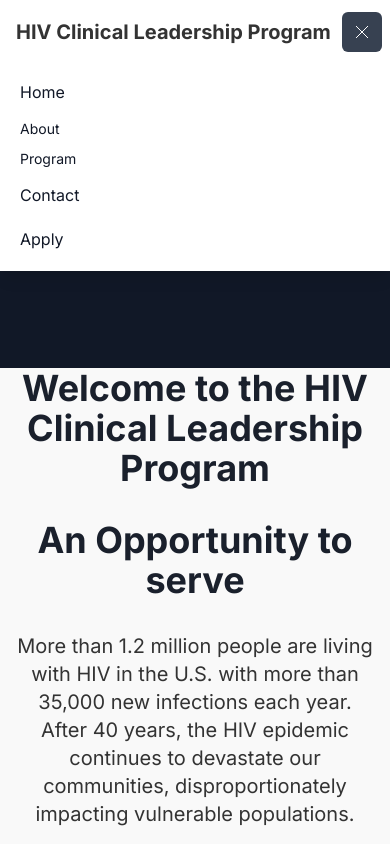
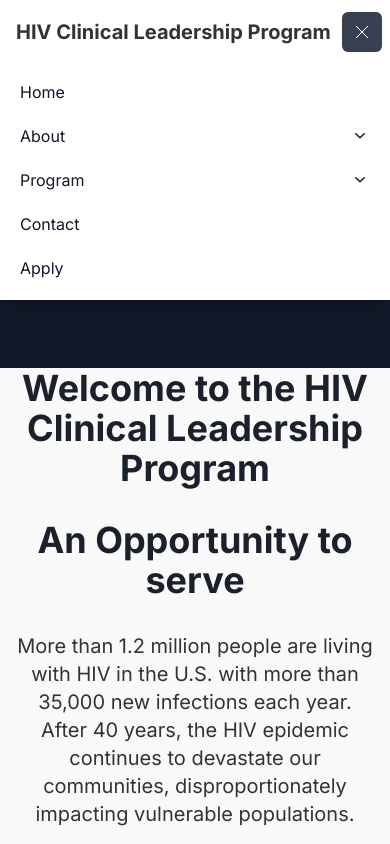
Before and after one commit to jusbuckingham/hiv-fellowship, a Next.js app: page / in a window 390 px wide. Both pictures are taken after a click on the button 362 px from the left and 32 px from the top of the page. Shown: the top 844 px of the page. Built offline with nearby package versions, Linux system fonts and the light colour scheme.

Commit message:
fixing the navbar when min

```diff
--- a/src/components/Navbar.tsx
+++ b/src/components/Navbar.tsx
@@ -3,9 +3,19 @@ import Link from 'next/link';
 
 const Navbar: React.FC = () => {
   const [isOpen, setIsOpen] = useState(false);
+  const [openDropdown, setOpenDropdown] = useState<string | null>(null);
 
   const toggleMenu = () => {
     setIsOpen(!isOpen);
+    setOpenDropdown(null); // Close any open dropdown when the menu is toggled
+  };
+
+  const toggleDropdown = (menu: string) => {
+    if (openDropdown === menu) {
+      setOpenDropdown(null);
+    } else {
+      setOpenDropdown(menu);
+    }
   };
 
   return (
@@ -100,12 +110,25 @@ const Navbar: React.FC = () => {
               <a className="text-gray-900 hover:text-red-600 block px-3 py-2 rounded-md text-base font-medium">Home</a>
             </Link>
             <div className="relative group">
+              <button
+                onClick={() => toggleDropdown('about')}
+                className="text-gray-900 hover:text-red-600 px-3 py-2 rounded-md text-base font-medium w-full text-left flex justify-between items-center"
+              >
+                About
+                <svg
+                  className={`h-5 w-5 transition-transform duration-200 ${openDropdown === 'about' ? 'transform rotate-180' : ''}`}
+                  xmlns="http://www.w3.org/2000/svg"
+                  viewBox="0 0 20 20"
+                  fill="currentColor"
+                >
+                  <path fillRule="evenodd" d="M5.23 7.21a.75.75 0 011.06-.02L10 10.67l3.71-3.48a.75.75 0 111.04 1.08l-4.25 4a.75.75 0 01-1.04 0l-4.25-4a.75.75 0 01-.02-1.06z" clipRule="evenodd" />
+                </svg>
+              </button>
+              {openDropdown === 'about' && (
+                <div className="pl-4">
                   <Link href="/about" legacyBehavior>
-                <a className="text-gray-900 hover:text-red-600 px-3 py-2 rounded-md text-sm font-medium">
-                  About
-                </a>
+                    <a className="block px-4 py-2 text-sm text-gray-700 hover:bg-gray-100">About</a>
                   </Link>
-              <div className="absolute hidden group-hover:block bg-white shadow-lg">
                   <Link href="/about/faculty" legacyBehavior>
                     <a className="block px-4 py-2 text-sm text-gray-700 hover:bg-gray-100">Faculty</a>
                   </Link>
@@ -119,14 +142,28 @@ const Navbar: React.FC = () => {
                     <a className="block px-4 py-2 text-sm text-gray-700 hover:bg-gray-100">Partners</a>
                   </Link>
                 </div>
+              )}
             </div>
             <div className="relative group">
+              <button
+                onClick={() => toggleDropdown('program')}
+                className="text-gray-900 hover:text-red-600 px-3 py-2 rounded-md text-base font-medium w-full text-left flex justify-between items-center"
+              >
+                Program
+                <svg
+                  className={`h-5 w-5 transition-transform duration-200 ${openDropdown === 'program' ? 'transform rotate-180' : ''}`}
+                  xmlns="http://www.w3.org/2000/svg"
+                  viewBox="0 0 20 20"
+                  fill="currentColor"
+                >
+                  <path fillRule="evenodd" d="M5.23 7.21a.75.75 0 011.06-.02L10 10.67l3.71-3.48a.75.75 0 111.04 1.08l-4.25 4a.75.75 0 01-1.04 0l-4.25-4a.75.75 0 01-.02-1.06z" clipRule="evenodd" />
+                </svg>
+              </button>
+              {openDropdown === 'program' && (
+                <div className="pl-4">
                   <Link href="/program" legacyBehavior>
-                <a className="text-gray-900 hover:text-red-600 px-3 py-2 rounded-md text-sm font-medium">
-                  Program
-                </a>
+                    <a className="block px-4 py-2 text-sm text-gray-700 hover:bg-gray-100">Program</a>
                   </Link>
-              <div className="absolute hidden group-hover:block bg-white shadow-lg">
                   <Link href="/program/salary-benefits" legacyBehavior>
                     <a className="block px-4 py-2 text-sm text-gray-700 hover:bg-gray-100">Salary & Benefits</a>
                   </Link>
@@ -134,6 +171,7 @@ const Navbar: React.FC = () => {
                     <a className="block px-4 py-2 text-sm text-gray-700 hover:bg-gray-100">Resources</a>
                   </Link>
                 </div>
+              )}
             </div>
             <Link href="/contact" legacyBehavior>
               <a className="text-gray-900 hover:text-red-600 block px-3 py-2 rounded-md text-base font-medium">Contact</a>
```
Lines whose indentation alone changed are shown as unchanged.
